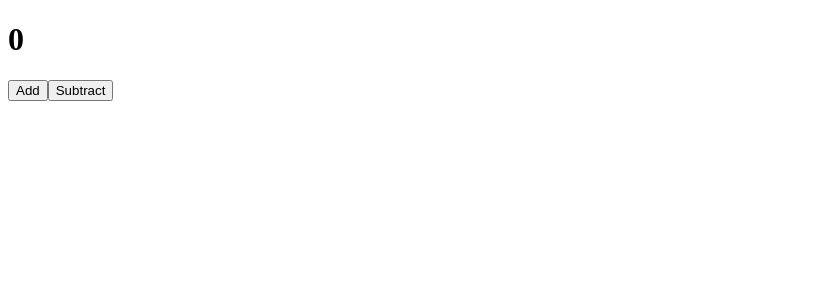
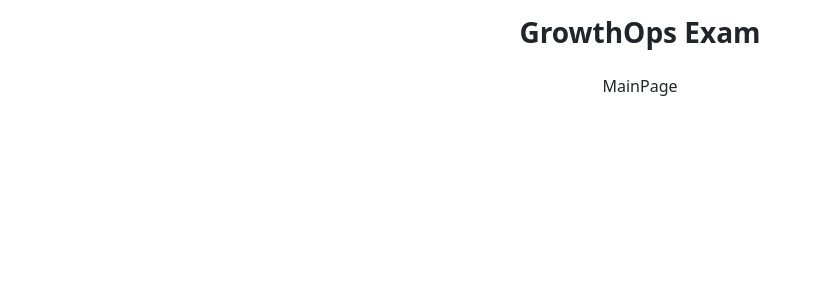
Before and after one commit to briancgmendoza/growthOps, a React app: page / in a window 1280 px wide. Shown: the top 300 px of the page, without its empty margins (0-814 px from the left). Built offline with nearby package versions, Linux system fonts and the light colour scheme.

Commit message:
Adding bootstrap, adjusting webpack ts config and page layout

```diff
--- a/package.json
+++ b/package.json
@@ -12,6 +12,7 @@
   "author": "",
   "license": "ISC",
   "dependencies": {
+    "bootstrap": "^5.1.3",
     "react": "^18.1.0",
     "react-dom": "^18.1.0"
   },
--- a/src/app.tsx
+++ b/src/app.tsx
@@ -1,14 +1,11 @@
-import * as React from 'react';
+import Layout from "./Components/Layout";
 
 const App = () => {
-    const [counter, setCounter] = React.useState(0);
   return (
-    <div>
-        <h1>{counter}</h1>
-        <button onClick={() => setCounter(counter => counter + 1)}>Add</button>
-        <button onClick={() => setCounter(counter => counter - 1)}>Subtract</button>
-    </div>
-  )
-}
+    <main>
+      <Layout />
+    </main>
+  );
+};
 
-export default App
+export default App;
--- /dev/null
+++ b/src/components/Banner.tsx
@@ -0,0 +1,9 @@
+const Banner = () => {
+  return (
+    <section className="mb-3">
+      <h3 className="fw-bold">GrowthOps Exam</h3>
+    </section>
+  );
+};
+
+export default Banner;
--- /dev/null
+++ b/src/components/Layout.tsx
@@ -0,0 +1,20 @@
+import * as React from "react";
+import Banner from "./Banner";
+import MainPage from "../pages/MainPage";
+
+const Layout = () => {
+  return (
+    <main
+      className="d-flex
+        flex-column
+        align-items-center
+        justify-content-center
+        m-3"
+    >
+      <Banner />
+      <MainPage />
+    </main>
+  );
+};
+
+export default Layout;
--- a/src/index.html
+++ b/src/index.html
@@ -1,12 +1,21 @@
 <!DOCTYPE html>
 <html lang="en">
-<head>
-    <meta charset="UTF-8">
-    <meta http-equiv="X-UA-Compatible" content="IE=edge">
-    <meta name="viewport" content="width=device-width, initial-scale=1.0">
+  <head>
+    <meta charset="UTF-8" />
+    <meta http-equiv="X-UA-Compatible" content="IE=edge" />
+    <meta name="viewport" content="width=device-width, initial-scale=1.0" />
+    <link
+      href="https://cdn.jsdelivr.net/npm/bootstrap@5.1.0/dist/css/bootstrap.min.css"
+      rel="stylesheet"
+      integrity="sha384-KyZXEAg3QhqLMpG8r+8fhAXLRk2vvoC2f3B09zVXn8CA5QIVfZOJ3BCsw2P0p/We"
+      crossorigin="anonymous"
+      <meta
+      name="viewport"
+      content="width=device-width, initial-scale=1"
+    />
     <title>GrowthOps Exam</title>
-</head>
-<body>
+  </head>
+  <body>
     <div id="root"></div>
-</body>
+  </body>
 </html>
--- /dev/null
+++ b/src/pages/MainPage.tsx
@@ -0,0 +1,5 @@
+const MainPage = () => {
+  return <section>MainPage</section>;
+};
+
+export default MainPage;
--- a/webpack/webpack.common.js
+++ b/webpack/webpack.common.js
@@ -1,9 +1,9 @@
-const path = require('path');
-const HTMLWebpackPlugin = require('html-webpack-plugin');
+const path = require("path");
+const HTMLWebpackPlugin = require("html-webpack-plugin");
 
 module.exports = {
   entry: {
-     index: path.resolve(__dirname, "../src", "index.tsx")
+    index: path.resolve(__dirname, "../src", "index.tsx"),
   },
   plugins: [
     new HTMLWebpackPlugin({
@@ -26,32 +26,26 @@ module.exports = {
               modules: {
                 localIdentName: "[name]__[local]__[hash:base64:5]",
               },
-                }
-            }
+            },
+          },
         ],
       },
       {
         test: /\.(js|jsx|tsx)$/,
         exclude: /node_modules/,
-            use: [
-                "babel-loader"
-            ],
-        }
+        use: ["babel-loader"],
+      },
     ],
   },
   optimization: {
     splitChunks: {
-          chunks: "all"
-      }
+      chunks: "all",
+    },
   },
   output: {
-      path:path.resolve(__dirname, "../", "build")
+    path: path.resolve(__dirname, "../", "build"),
   },
   resolve: {
-    extensions: [
-      ".js",
-      ".jsx",
-      ".tsx"
-    ]
-  }
+    extensions: [".js", ".jsx", ".tsx", ".ts"],
+  },
 };
--- a/webpack/webpack.dev.js
+++ b/webpack/webpack.dev.js
@@ -9,5 +9,5 @@ module.exports = merge(common, {
     static: path.resolve(__dirname, "../dist"),
     compress: true,
     port: 8000,
-    }
-})
+  },
+});
--- a/webpack/webpack.prod.js
+++ b/webpack/webpack.prod.js
@@ -2,6 +2,6 @@ const { merge } = require("webpack-merge");
 const common = require("./webpack.common.js");
 
 module.exports = merge(common, {
-    mode: "production",
-    devtool: "source-map",
-})
+  mode: "production",
+  devtool: "source-map",
+});
```
Also changed, not shown: 1 other file (tests, documents, lock files or other folders). Lines whose indentation alone changed are shown as unchanged.
